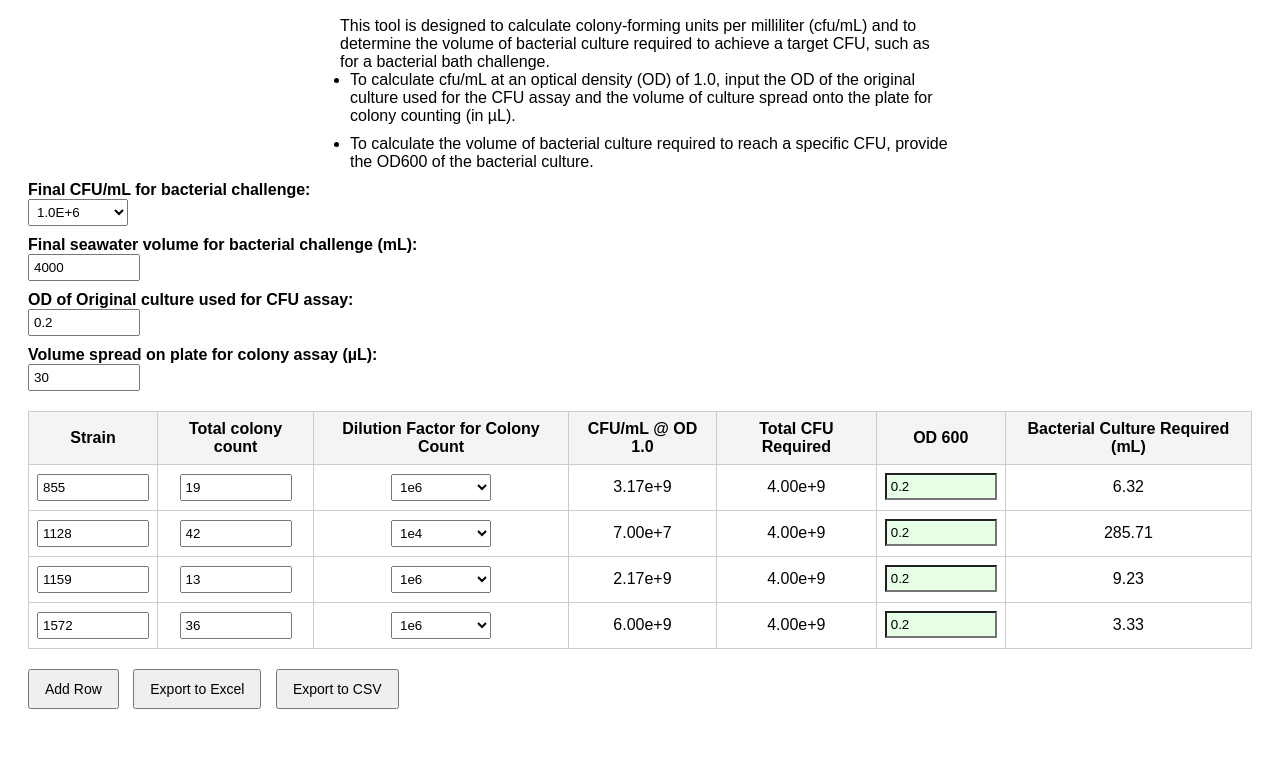
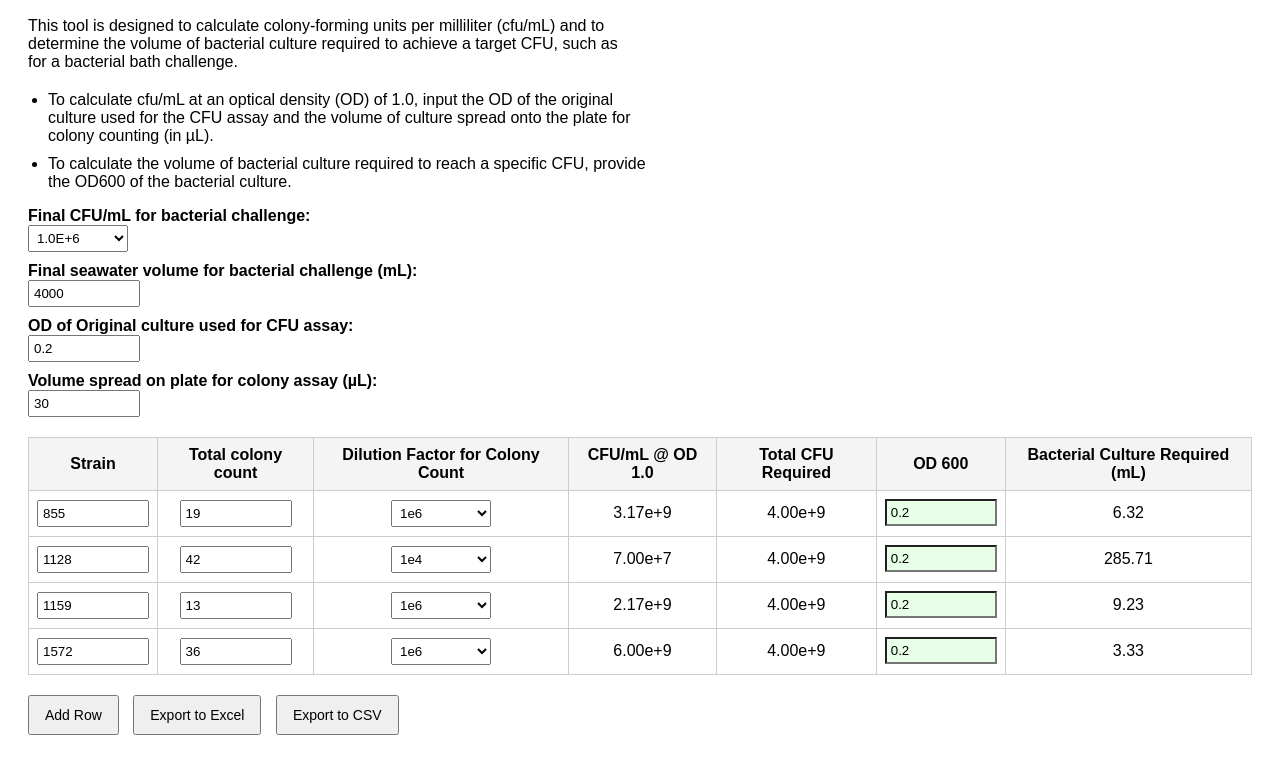
Before and after one commit to Pooran-Dewari/cfu-calculator, a plain HTML site: page index.html in a window 1280 px wide. Shown: the part 79-842 px from the top of the page. Before the commit the page ends 816 px from the top, so only its background shows below. Drawn offline with Linux system fonts and the light colour scheme.

Commit message:
Update index.html

```diff
--- a/index.html
+++ b/index.html
@@ -56,17 +56,19 @@
       font-size: 12px;
       margin-top: 2px;
     }
+
     .intro-paragraph {
   font-size: 16px;
   margin-bottom: 20px;
   max-width: 600px;
-      margin: 0 auto;
 }
+
 ul {
-      padding-left: 20px; /* Aligns the bullet points with the content */
+  padding-left: 20px;
   max-width: 600px;
-      margin: 0 auto; /* Ensures the bullet points align with the paragraph */
+  margin-top: 0;
 }
+
 li {
   margin-bottom: 10px;
 }
```
Lines whose indentation alone changed are shown as unchanged.
